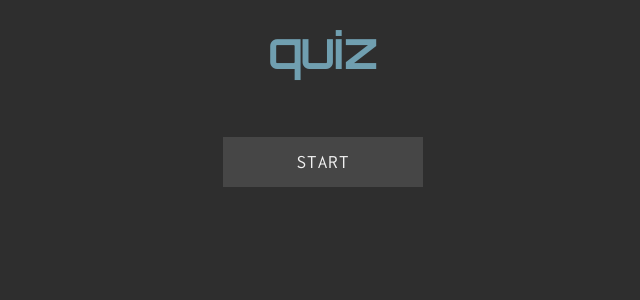
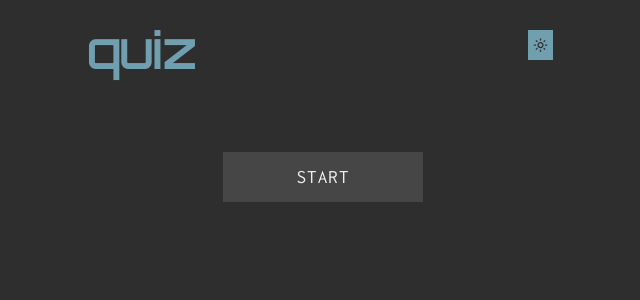
Before and after one commit to suchislif3/js-quiz, a React (Create React App) app: page / in a window 1280 px wide. Shown: the top 300 px of the page, without its empty margins (317-957 px from the left). Built offline with nearby package versions, Linux system fonts and the light colour scheme.

Commit message:
added theme switch button and did minor fixes

```diff
--- a/package.json
+++ b/package.json
@@ -13,6 +13,7 @@
     "@types/styled-components": "^5.1.25",
     "react": "^18.1.0",
     "react-dom": "^18.1.0",
+    "react-icons": "^4.3.1",
     "react-scripts": "5.0.1",
     "react-spinners": "^0.12.0",
     "styled-components": "^5.3.5",
--- a/src/App.tsx
+++ b/src/App.tsx
@@ -1,6 +1,7 @@
 import React, { useEffect, useState, useRef } from "react";
 import { ThemeProvider } from "styled-components";
 import PulseLoader from "react-spinners/PulseLoader";
+import { MdOutlineLightMode, MdOutlineModeNight } from "react-icons/md";
 
 import { light } from "./styles/themes/light";
 import { dark } from "./styles/themes/dark";
@@ -12,6 +13,7 @@ import { QuestionObject, UserAnswerObject } from "./common/types";
 import { DifficultyEnum } from "./common/enums";
 import { ThemeInterface } from "./common/interfaces";
 import QuestionCard from "./components/QuestionCard";
+import ToggleButton from "./components/ToggleButton";
 
 const TOTAL_QUESTIONS: number = 10;
 
@@ -24,14 +26,13 @@ const App: React.FC = () => {
   >([]);
   const [score, setScore] = useState<number>(0);
   const [gameOver, setGameOver] = useState<boolean>(true);
-  const [isDark] = useState<boolean>(true);
-  const [theme, setTheme] = useState<ThemeInterface>(isDark ? dark : light);
+  const [theme, setTheme] = useState<ThemeInterface>(dark);
   const nextBtnRef = useRef<HTMLButtonElement | null>(null);
   const startBtnRef = useRef<HTMLButtonElement | null>(null);
 
-  useEffect(() => {
-    setTheme(isDark ? dark : light);
-  }, [isDark]);
+  const toggleTheme = (): void => {
+    setTheme((prev) => (prev === dark ? light : dark));
+  };
 
   const resetGame = (): void => {
     setGameOver(false);
@@ -64,7 +65,7 @@ const App: React.FC = () => {
   useEffect(() => {
     if (nextBtnRef.current) scrollToRef(nextBtnRef);
     if (startBtnRef.current) scrollToRef(startBtnRef);
-  });
+  }, [userAnswerObjects]);
 
   const checkAnswer = (e: React.MouseEvent<HTMLButtonElement>): void => {
     if (!gameOver) {
@@ -97,7 +98,12 @@ const App: React.FC = () => {
       <GlobalStyle />
       <MainContainer>
         <Title>quiz</Title>
-
+        <ToggleButton
+          callback={toggleTheme}
+          isDark={theme === dark}
+          front={<MdOutlineLightMode />}
+          back={<MdOutlineModeNight />}
+        />
         {!gameOver && !loading && (
           <Score className="score">score: {score}</Score>
         )}
--- /dev/null
+++ b/src/components/ToggleButton.tsx
@@ -0,0 +1,20 @@
+import React from "react";
+import { Wrapper, Back, Front } from "../styles/ToggleButton.styles";
+
+interface Props {
+  callback: () => void;
+  isDark: boolean;
+  front: JSX.Element;
+  back: JSX.Element;
+}
+
+const ToggleButton: React.FC<Props> = ({ callback, isDark, front, back }) => {
+  return (
+    <Wrapper onClick={callback}>
+      <Front isDark={isDark}>{front}</Front>
+      <Back isDark={isDark}>{back}</Back>
+    </Wrapper>
+  );
+};
+
+export default ToggleButton;
--- a/src/styles/App.styles.ts
+++ b/src/styles/App.styles.ts
@@ -1,18 +1,22 @@
 import styled from "styled-components";
 
 export const MainContainer = styled.div`
+  width: 500px;
+  max-width: 90vw;
   display: flex;
   flex-direction: column;
   align-items: center;
   margin-bottom: 50px;
   gap: 26px;
+  position: relative;
 `;
 
 export const Title = styled.h1`
+  align-self: flex-start;
   font-size: 3rem;
   font-family: ${({ theme }) => theme.fonts.title};
   color: ${({ theme }) => theme.palette.primary.main};
-  margin: 20px;
+  margin: 20px 15px;
 `;
 
 export const Score = styled.p`
--- a/src/styles/QuestionCard.styles.ts
+++ b/src/styles/QuestionCard.styles.ts
@@ -1,15 +1,14 @@
 import styled from "styled-components";
 
 export const Container = styled.div`
-  width: 500px;
-  max-width: 90vw;
+  width: 100%;
   background-color: ${({ theme }) => `${theme.palette.primary.main}20`};
   padding: 20px 3%;
   border-top: 3px solid ${({ theme }) => theme.palette.primary.main};
   border-bottom: 3px solid ${({ theme }) => theme.palette.primary.main};
   /* box-shadow: 0px 2px 10px
     ${({ theme }) => `${theme.palette.background.contrastText}75`}; */
-  transition: all 0.5s;
+  transition: all 0.3s;
 `;
 
 export const QuestionNr = styled.p`
--- /dev/null
+++ b/src/styles/ToggleButton.styles.ts
@@ -0,0 +1,51 @@
+import styled from "styled-components";
+
+export const Wrapper = styled.div`
+  position: absolute;
+  top: 30px;
+  right: 20px;
+  height: 30px;
+  width: 25px;
+  cursor: pointer;
+
+  :hover {
+    opacity: 0.8;
+  }
+`;
+
+interface Props {
+  isDark: boolean;
+}
+
+export const Front = styled.div<Props>`
+  display: flex;
+  justify-content: center;
+  align-items: center;
+  height: 100%;
+  width: 100%;
+  opacity: ${({ isDark }) => (isDark ? 1 : 0)};
+  color: ${({ theme }) => theme.palette.background.main};
+  padding: 5px;
+  transition: all 0.5s;
+  background: ${({ theme }) => `${theme.palette.primary.main}`};
+  transform: ${({ isDark }) =>
+    isDark ? "translateY(0) rotateX(0)" : "translateY(50%) rotateX(90deg)"};
+`;
+
+export const Back = styled.div<Props>`
+  position: absolute;
+  display: flex;
+  justify-content: center;
+  align-items: center;
+  height: 100%;
+  width: 100%;
+  top: 0;
+  left: 0;
+  opacity: ${({ isDark }) => (isDark ? 0 : 1)};
+  color: ${({ theme }) => theme.palette.background.main};
+  padding: 5px;
+  transition: all 0.5s;
+  background: ${({ theme }) => `${theme.palette.secondary.main}`};
+  transform: ${({ isDark }) =>
+    isDark ? "translateY(-50%) rotateX(90deg)" : "translateY(0) rotateX(0)"};
+`;
--- a/src/styles/common.styles.ts
+++ b/src/styles/common.styles.ts
@@ -7,7 +7,7 @@ interface ButtonProps {
 }
 
 export const Button = styled.button<ButtonProps>`
-  cursor: pointer;
+  cursor: ${({disabled}) => !disabled && "pointer"};
   user-select: none;
   transition: all 0.3s;
   border: none;
@@ -20,9 +20,9 @@ export const Button = styled.button<ButtonProps>`
   color: ${({ theme }) => theme.palette.background.contrastText};
   background: ${({ theme, correct, userClicked }) =>
     correct
-      ? theme.palette.answer.correct
+      ? `${theme.palette.answer.correct}99`
       : userClicked
-      ? theme.palette.answer.wrong
+      ? `${theme.palette.answer.wrong}99`
       : "none"};
 
   span {
@@ -65,8 +65,8 @@ export const Button = styled.button<ButtonProps>`
     height: 100%;
     z-index: 1;
     transition: all 0.3s;
-    background-color: ${({ theme }) =>
-      `${theme.palette.background.contrastText}20`};
+    background-color: ${({ theme, correct, userClicked }) => !correct && !userClicked ?
+      `${theme.palette.background.contrastText}20` : "transparent"};
   }
 
   :hover::after {
@@ -74,15 +74,3 @@ export const Button = styled.button<ButtonProps>`
     transform: ${({ disabled }) => !disabled && "scale(0, 1)"};
   }
 `;
-
-export const CardWrapper = styled.div`
-  width: 500px;
-  max-width: 90vw;
-  background-color: ${({ theme }) => `${theme.palette.primary.main}20`};
-  padding: 20px 3%;
-  border-top: 3px solid ${({ theme }) => theme.palette.primary.main};
-  border-bottom: 3px solid ${({ theme }) => theme.palette.primary.main};
-  /* box-shadow: 0px 2px 10px
-    ${({ theme }) => `${theme.palette.background.contrastText}75`}; */
-  transition: all 0.5s;
-`;
```
Also changed, not shown: 1 other file (tests, documents, lock files or other folders).
